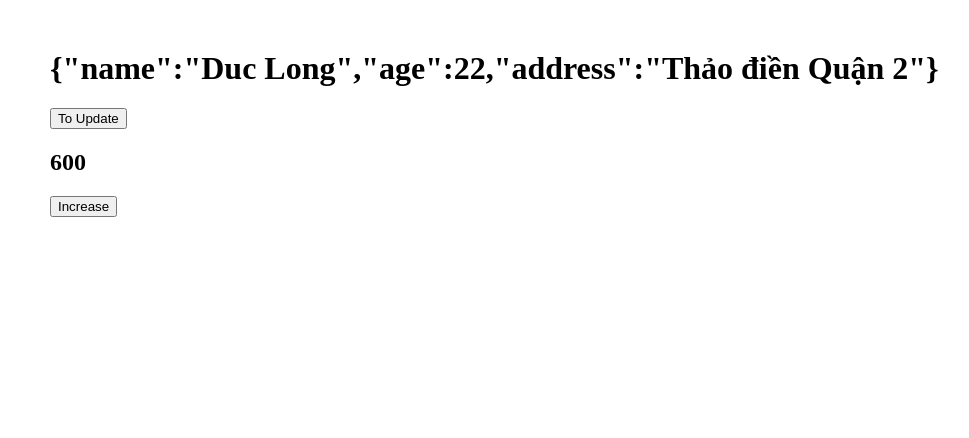
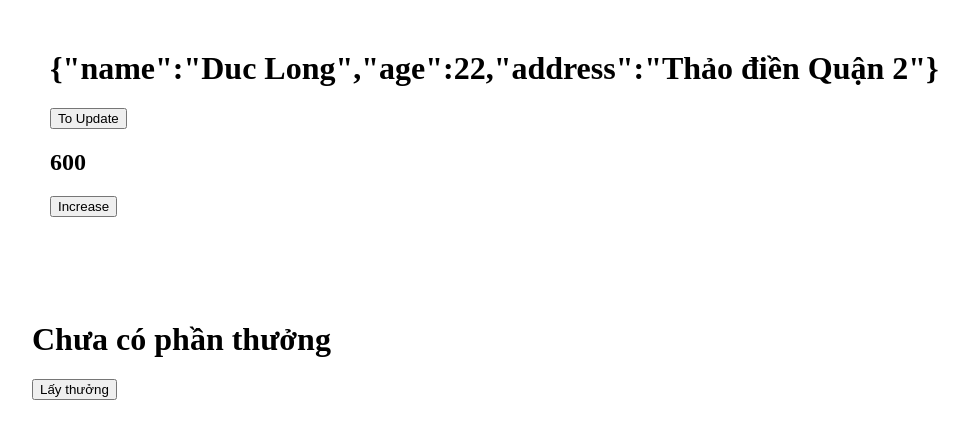
Before and after one commit to duclong09/react-app, a React (Create React App) app: page / in a window 1280 px wide. Shown: the top 438 px of the page, without its empty margins (8-977 px from the left). Built offline with nearby package versions, Linux system fonts and the light colour scheme.

Commit message:
Hook UseState -Random gift

```diff
--- /dev/null
+++ b/src/Gift.js
@@ -0,0 +1,23 @@
+import { useState } from "react";
+
+const gifts = ["Macbook 2020", "Ram i9", "RGB Keyboar"]
+
+
+
+function Gift(){
+    const [gift, setGift] = useState()
+    const ranDomGift = () => {
+        const index = Math.floor(Math.random() * gifts.length)
+        setGift(gifts[index])
+    }
+
+
+    return(
+        <div style={{padding: 32}}>
+            <h1>{gift ?? 'Chưa có phần thưởng'}</h1>
+            <button onClick={ranDomGift}>Lấy thưởng</button>
+        </div>
+    )
+}
+
+export default Gift
--- a/src/index.js
+++ b/src/index.js
@@ -1,11 +1,13 @@
 import React from 'react';
 import ReactDOM from 'react-dom';
 import App from './App';
+import Gift from './Gift';
 
 
 ReactDOM.render(
   <React.StrictMode>
     <App />
+    <Gift/>
   </React.StrictMode>,
   document.getElementById('root')
 );
```
